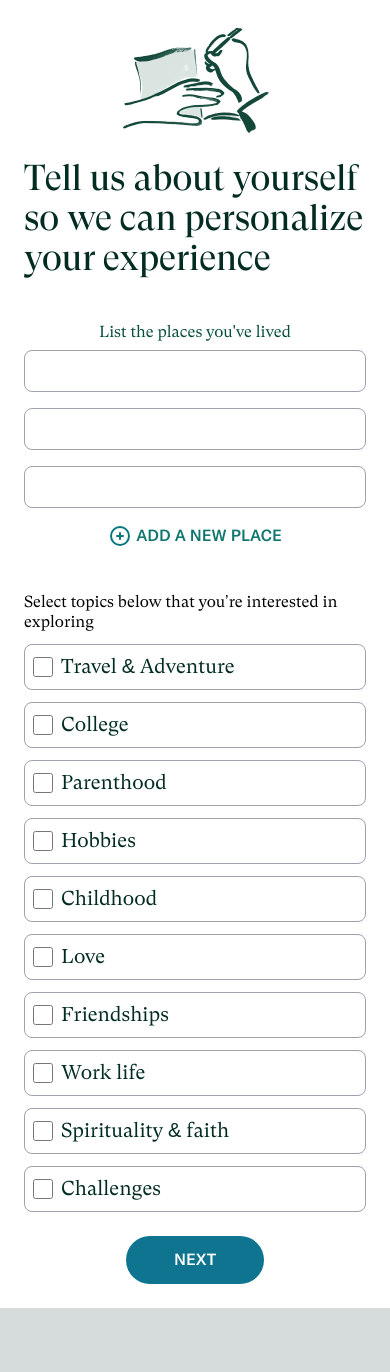
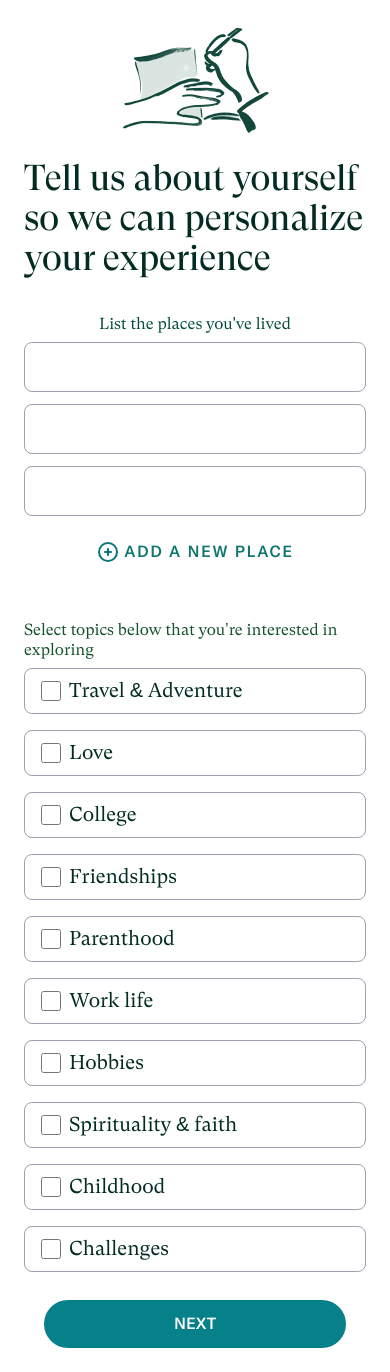
Before and after one commit to mikecfisher/story-selector, a Next.js app: page / in a window 390 px wide. Before the commit the page ends 1308 px from the top, so only its background shows below. Built offline with nearby package versions, Linux system fonts and the light colour scheme.

Commit message:
responsive layout complete

```diff
--- a/src/app/layout.tsx
+++ b/src/app/layout.tsx
@@ -31,7 +31,7 @@ export default function RootLayout({
       lang="en"
       className={`${gtText.variable} ${gtDisplay.variable} ${gtAmerica.variable}`}
     >
-      <body>{children}</body>
+      <body className="bg-white">{children}</body>
     </html>
   );
 }
--- a/src/app/page.tsx
+++ b/src/app/page.tsx
@@ -4,14 +4,14 @@ import { useState } from "react";
 
 const topicOptions = [
   { name: "Travel & Adventure" },
+  { name: "Love" },
   { name: "College" },
+  { name: "Friendships" },
   { name: "Parenthood" },
+  { name: "Work life" },
   { name: "Hobbies" },
+  { name: "Spirituality & faith" },
   { name: "Childhood" },
-  { name: "Love" },
-  { name: "Friendships" },
-  { name: "Work life" },
-  { name: "Spirituality & faith" },
   { name: "Challenges" },
 ];
 
@@ -32,36 +32,40 @@ export default function Home() {
   };
 
   return (
-    <main className="flex min-h-screen flex-col items-center justify-between p-6 font-gt-super-text bg-white">
+    <main className="flex min-h-screen flex-col items-center p-6 font-gt-super-text bg-white max-w-screen-md mx-auto">
       <Image
         src="/storyworth-logo.png"
         alt="plus icon"
         width={162}
         height={114}
       />{" "}
-      <h1 className=" text-emerald-950 text-4xl font-gt-super-display my-5">
+      <h1 className=" text-emerald-950 text-4xl font-gt-super-display my-5 max-w-96 md:max-w-full">
         Tell us about yourself so we can personalize your experience
       </h1>
-      <div className="flex flex-col my-6 w-full items-center">
-        <p className="leading-tight text-emerald-900">
+      <div className="mt-4 w-full flex flex-col items-center md:items-start">
+        <p className="leading-tight text-emerald-900 mb-2">
           List the places you&apos;ve lived
         </p>
+
+        <div className="space-y-3">
           {places.map((place, index) => (
             <input
               key={index}
               type="text"
               value={place}
               onChange={(event) => handlePlaceChange(index, event)}
-            className="w-full max-w-96 p-2 border border-gray-400 rounded-lg my-2"
+              className="w-full md:max-w-96 px-2 py-3 border border-gray-400 rounded-lg "
             />
           ))}
+        </div>
+
         <button
           onClick={handleAddPlace}
-          className="flex py-2 text-teal-700 font-gt-america"
+          className="flex py-2 text-teal-700 font-gt-america tracking-widest mt-4"
         >
           <Image
             src="/plus-circle.svg"
-            className="mr-1"
+            className="mr-1 "
             alt="plus icon"
             width={24}
             height={24}
@@ -69,15 +73,15 @@ export default function Home() {
           ADD A NEW PLACE
         </button>
       </div>
-      <div className="mt-3">
-        <p className="font-gt-super-text leading-tight">
+      <div className="mt-12 w-full">
+        <p className="font-gt-super-text leading-tight mb-2 text-green-900">
           Select topics below that you’re interested in exploring
         </p>
-        <div>
+        <div className="grid md:grid-cols-2 gap-y-4 w-full">
           {topicOptions.map((topic) => (
             <div
               key={topic.name}
-              className="space-x-2 border max-w-96 border-gray-400 rounded-lg p-2 my-3 flex items-center"
+              className="md:max-w-[338px] space-x-2  border flex-grow  border-gray-400 rounded-lg py-2 px-4 flex items-center"
             >
               <input
                 className="size-5 rounded-sm border accent-cyan-700"
@@ -95,8 +99,8 @@ export default function Home() {
           ))}
         </div>
       </div>
-      <div>
-        <button className=" mt-3 w-full font-gt-america uppercase bg-cyan-700 rounded-3xl text-white px-12 py-3">
+      <div className="mt-7 flex justify-center md:justify-start w-full px-5 md:px-0">
+        <button className="font-gt-america max-w-96 uppercase bg-[#068089] rounded-3xl text-white px-12 py-3 text-center md:text-left w-full md:w-auto">
           Next
         </button>
       </div>
```
Also changed, not shown: public/fonts/GT-Super-Display-Light.woff2 (added). Lines whose indentation alone changed are shown as unchanged.
